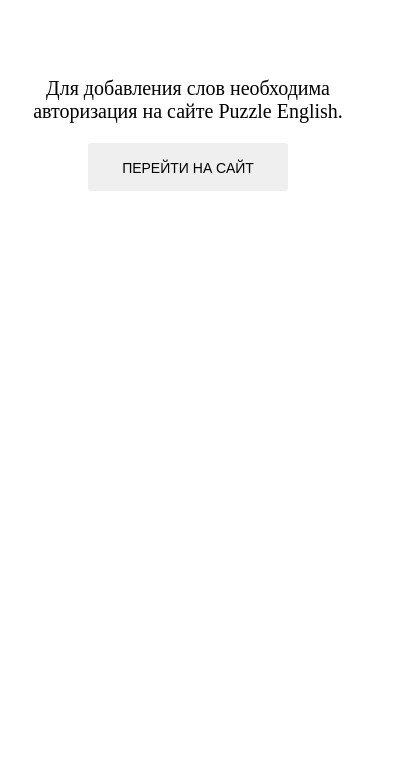
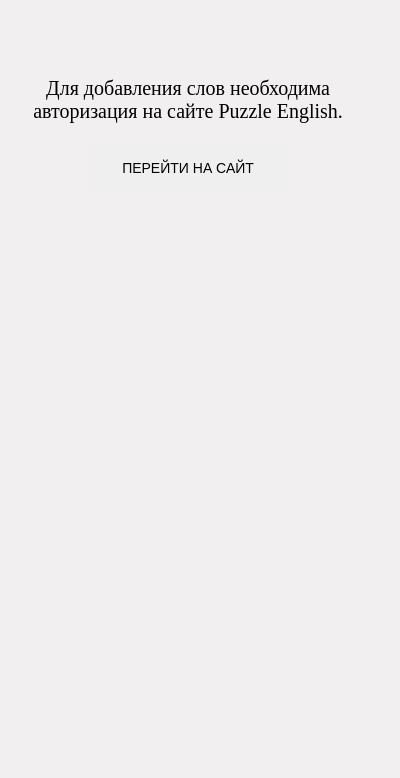
Before and after one commit to rodewitsch/puzzle-english-dictionary, a browser extension: page popup.html in a window 400 px wide. Shown: the part 66-844 px from the top of the page. Drawn offline with Linux system fonts and the light colour scheme; no server answers.

Commit message:
changed description and background color

```diff
--- a/popup.css
+++ b/popup.css
@@ -1,6 +1,7 @@
 body {
     width: 360px;
     height: 350px;
+    background: #f1efef;
 }
 
 .foreign-landing__footer-info-logo-text {
```
Also changed, not shown: manifest.json.
